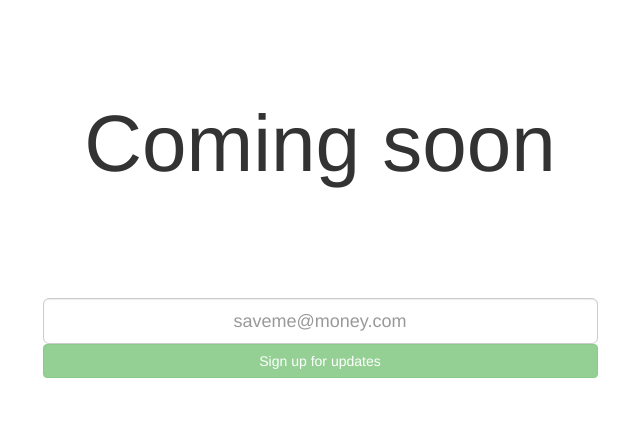
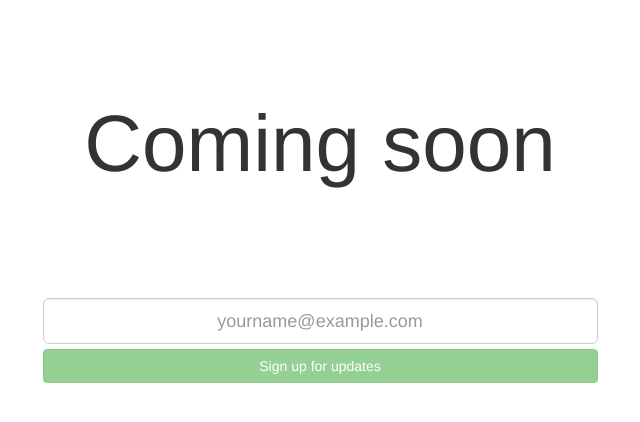
Before and after one commit to Omid-P/sitetg, a Django app: page / in a window 1280 px wide. Shown: the top 422 px of the page, without its empty margins (320-960 px from the left). Run offline with Django 3.2, Linux system fonts and the light colour scheme; some libraries are stand-ins or nearby versions.

Commit message:
tweaked input layout

```diff
--- a/tguru/landingpage/templates/landingpage/landing.html
+++ b/tguru/landingpage/templates/landingpage/landing.html
@@ -15,6 +15,9 @@
     input{
         text-align: center;
     }
+    #butt{
+        margin-top: 5px;
+    }
 </style>
 <body>
 <div class="container">
@@ -25,7 +28,7 @@
         <div class="col-md-6 col-md-offset-3 text-center">
         <form action="" method="post">
         {% csrf_token %}
-        <input id="signup" class="form-control input-lg" type="text" name="email" placeholder="saveme@money.com" > <!-- this only works in html5 supporting browsers; also the email validation is not especially sophisticated - it would be a better idea to use javascript pattern matching to fully check. -->
+        <input id="signup" class="form-control input-lg" type="text" name="email" placeholder="yourname@example.com" > <!-- this only works in html5 supporting browsers; also the email validation is not especially sophisticated - it would be a better idea to use javascript pattern matching to fully check. -->
         <button id="butt" class="btn btn-success btn-block" type="submit" disabled> Sign up for updates </button>
     </form>
     </div>
```
